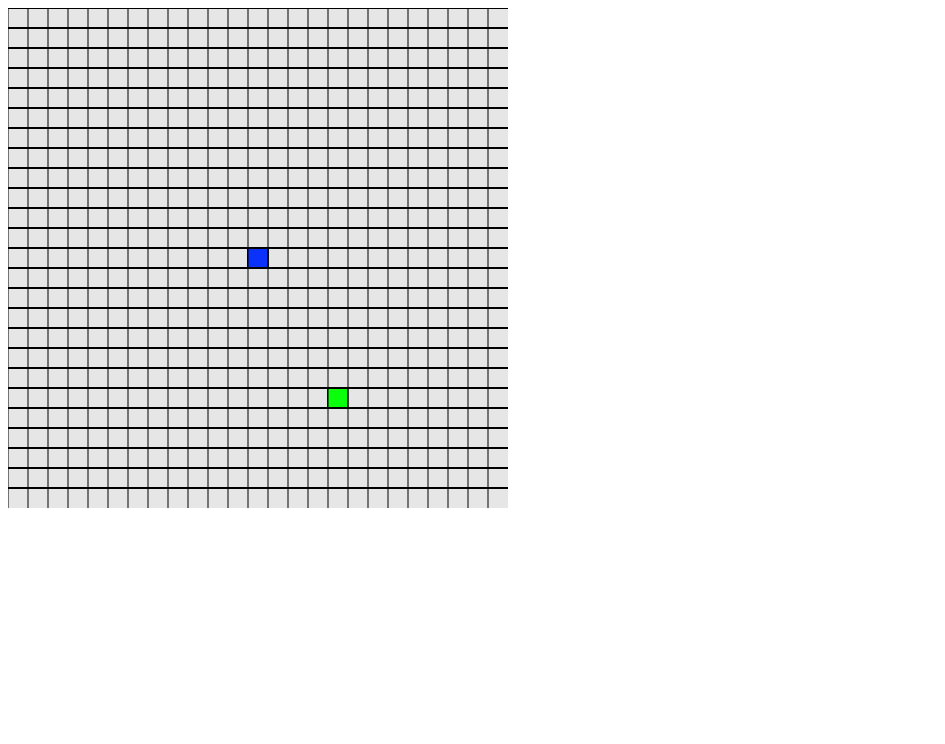
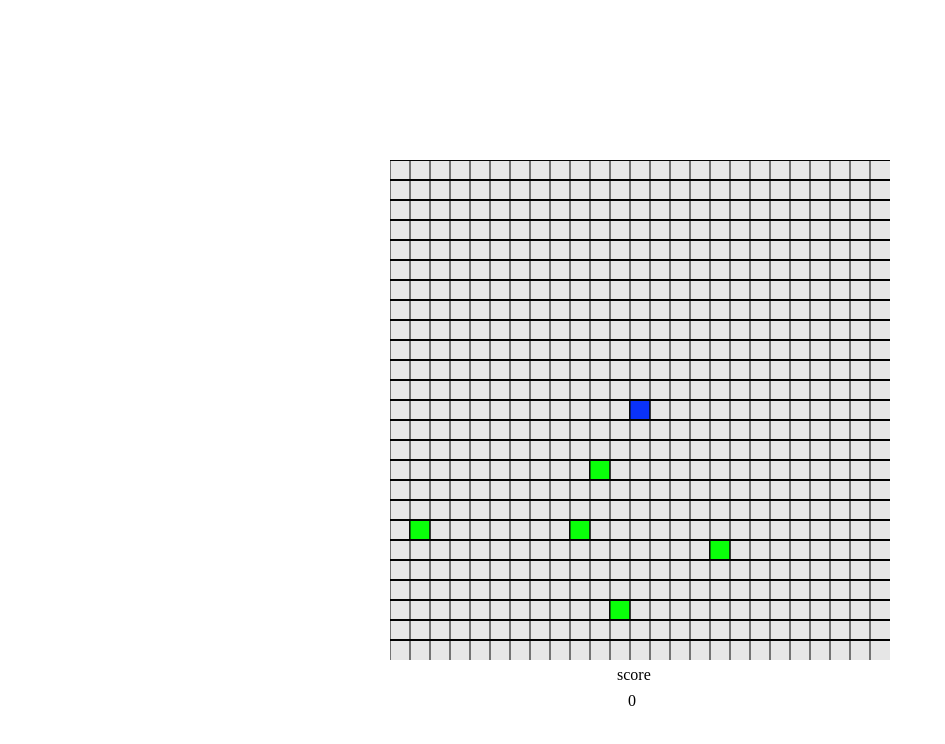
Before and after one commit to risingBirdSong/snakeP5, a website with bundled scripts: page index.html in a window 1280 px wide. Shown: the whole page, without its empty margins (0-945 px from the left). Built offline with nearby package versions, Linux system fonts and the light colour scheme.

Commit message:
display score and handle it, make mutliple foods for snake to eat

```diff
--- a/index.html
+++ b/index.html
@@ -4,12 +4,28 @@
 <head>
   <meta charset="UTF-8">
   <meta name="viewport" content="width=device-width, initial-scale=1.0">
-  <title>Document</title>
+  <title>snake</title>
+  <style>
+    canvas {
+      padding-left: 0;
+      padding-right: 0;
+      margin-top: 10em;
+      margin-left: auto;
+      margin-right: auto;
+      display: block;
+      width: 800px;
+    }
+
+    .scoreLabel {
+      margin-top: -10px;
+      margin-left: 2px;
+    }
+  </style>
   <script src="index.ts"></script>
 </head>
 
 <body>
-
+  <div></div>
 </body>
 
 </html>
--- a/index.ts
+++ b/index.ts
@@ -6,35 +6,64 @@ let counter = 50;
 
 
 const App = new p5((s: p5) => {
+  let score = 0;
+  let scoreP: p5.Element;
+  const foodArr: { x: number, y: number }[] = [];
   let foodCoords: { x: number, y: number };
   let snake: Snake;
   s.setup = () => {
     s.createCanvas(500, 500);
-    s.frameRate(10);
+    s.createP("score").center("horizontal").addClass("scoreLabel");
+    scoreP = s.createP(score.toString())
+    scoreP.center("horizontal");
+    s.frameRate(15);
     spawnSnake();
+    makeFood();
+    makeFood();
+    makeFood();
+    makeFood();
     makeFood();
   }
   const spawnSnake = function () {
     let middleWidth = rounder(squareSide, s.width / 2);
     let middleHeight = rounder(squareSide, s.height / 2);
-    let firstTailX = middleWidth - 20;
-    let firstTailY = middleHeight - 20;
-    let secondTailX = middleWidth - 40;
-    let secondTailY = middleHeight - 40;
     snake = new Snake(s, middleWidth, middleHeight);
-    snake.tail.push({ x: firstTailX, y: firstTailY });
-    snake.tail.push({ x: secondTailX, y: secondTailY });
   }
-
   const makeFood = () => {
     let col = rounder(squareSide, s.random(0, s.width - squareSide));
     let row = rounder(squareSide, s.random(0, s.height - squareSide));
-    foodCoords = { x: col, y: row }
+    foodArr.push({ x: col, y: row });
+    // foodCoords = { x: col, y: row }
+  }
+  const snakeEatsItself = () => {
+    for (let i = 0; i < snake.tail.length - 1; i++) {
+      let t = snake.tail[i];
+      if (t.x === snake.x && t.y === snake.y) {
+        snake = null;
+        spawnSnake();
+        resetScore();
+      }
+    }
+  }
+  const resetScore = () => {
+    score = 0;
+    scoreP.remove();
+    scoreP = s.createP(score.toString());
+    scoreP.center("horizontal");
   }
   const eat = () => {
-    if (foodCoords.x === snake.x && foodCoords.y === snake.y) {
-      snake.tail.push({ x: foodCoords.x, y: foodCoords.y });
-      makeFood();
+    for (let i = 0; i < foodArr.length; i++) {
+      let f = foodArr[i];
+      if (f.x === snake.x && f.y === snake.y) {
+        score++;
+        scoreP.value(score);
+        scoreP.remove();
+        scoreP = s.createP(score.toString());
+        scoreP.center("horizontal");
+        snake.tail.push({ x: f.x, y: f.y });
+        foodArr.splice(i, 1);
+        makeFood();
+      }
     }
   }
   s.keyPressed = () => {
@@ -43,17 +72,22 @@ const App = new p5((s: p5) => {
   s.draw = () => {
     s.background(230);
     eat();
+    snakeEatsItself();
     snake.update();
     snake.draw();
-    s.fill(10, 255, 10);
-    s.rect(foodCoords.x, foodCoords.y, squareSide, squareSide);
+    for (let f of foodArr) {
+      s.fill(10, 255, 10);
+      s.rect(f.x, f.y, squareSide, squareSide);
+    }
     if (snake.x < 0 || snake.x > s.width) {
       snake = null;
       spawnSnake();
+      resetScore();
     }
     else if (snake.y < 0 || snake.y > s.height) {
       snake = null;
       spawnSnake();
+      resetScore();
     }
     for (let i = 0; i < s.width; i += squareSide) {
       s.line(i, 0, i, s.height);
```
Also changed, not shown: dist/index.html, dist/index.js (added), 2 other files.
